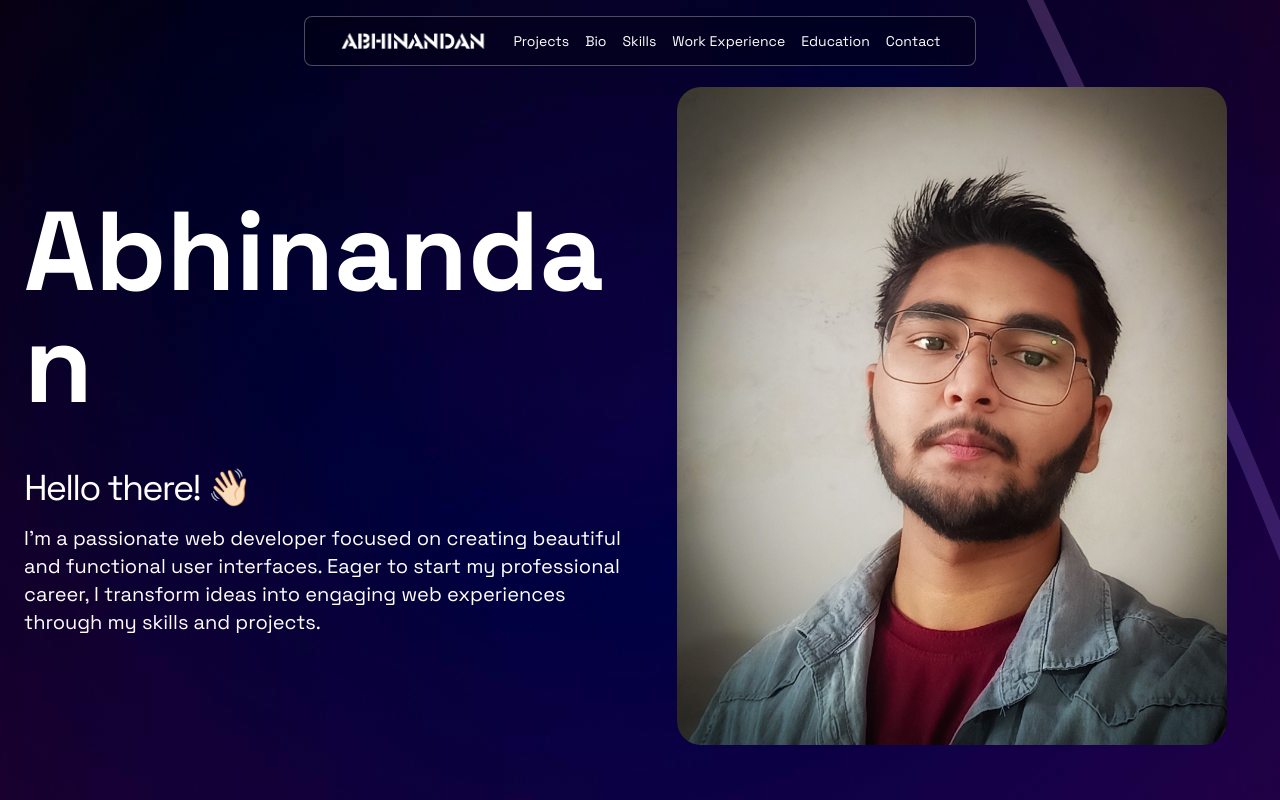
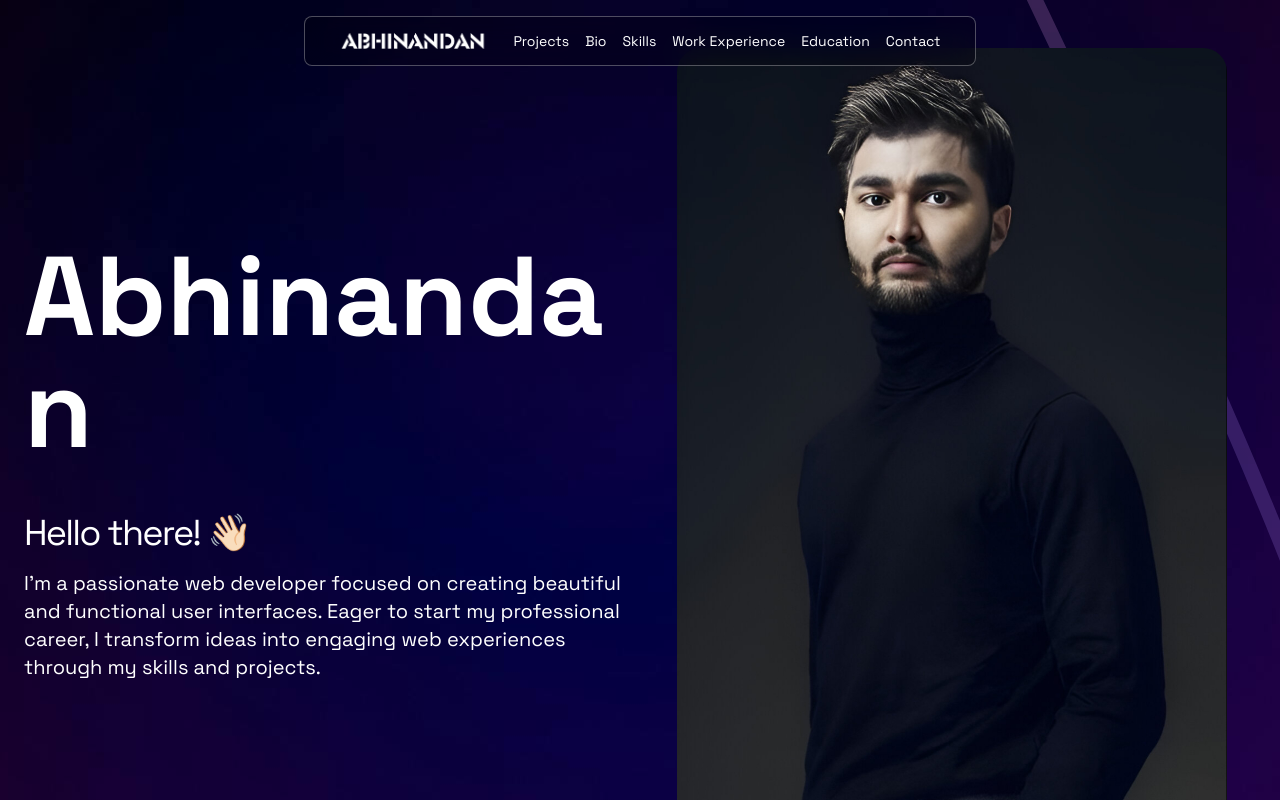
Before and after one commit to AE-Hertz/myPortfolio, a React (Vite) app: page / in a window 1280 px wide. Shown: the top 800 px of the page. Built offline with nearby package versions, Linux system fonts and the light colour scheme.

Commit message:
feat: img & constants

```diff
--- a/src/components/Hero.jsx
+++ b/src/components/Hero.jsx
@@ -2,6 +2,7 @@
 import { HERO } from "../constants";
 import { motion } from "framer-motion";
 import abhi from "../assets/abhi.jpeg";
+import newabhi from "../assets/ssss.jpg";
 import AnimatedLetter from "./AnimatedLetters/AnimatedLetter";
 
 function Hero() {
@@ -44,7 +45,7 @@
                             initial={{ opacity: 0 }}
                             animate={{ opacity: 1 }}
                             transition={{ duration: 1 }}
-                            src={abhi}
+                            src={newabhi}
                             width={550}
                             height={550}
                             alt="Abhinandan Kumar"
--- a/src/constants/index.jsx
+++ b/src/constants/index.jsx
@@ -40,9 +40,9 @@
 export const PROJECTS = [
     {
         id: 1,
-        name: "Chat App",
+        name: "Trinity",
         description:
-            "A real-time chat application using the Chat Engine API for user authentication and instant messaging, integrated with the Gemini API for AI-powered text generation and coding assistance. Built with React and Vite, offering a smooth and responsive user experience.",
+            "A real-time chat application using the Chat Engine API for user authentication and instant messaging, integrated Gemini API for AI text & code assistance.",
         image: aa,
         githubLink: "https://github.com/AE-Hertz/chatapp-test",
         tryLink: "https://hertz-trinity.vercel.app/",
```
Also changed, not shown: src/assets/ssss.jpg (added).
